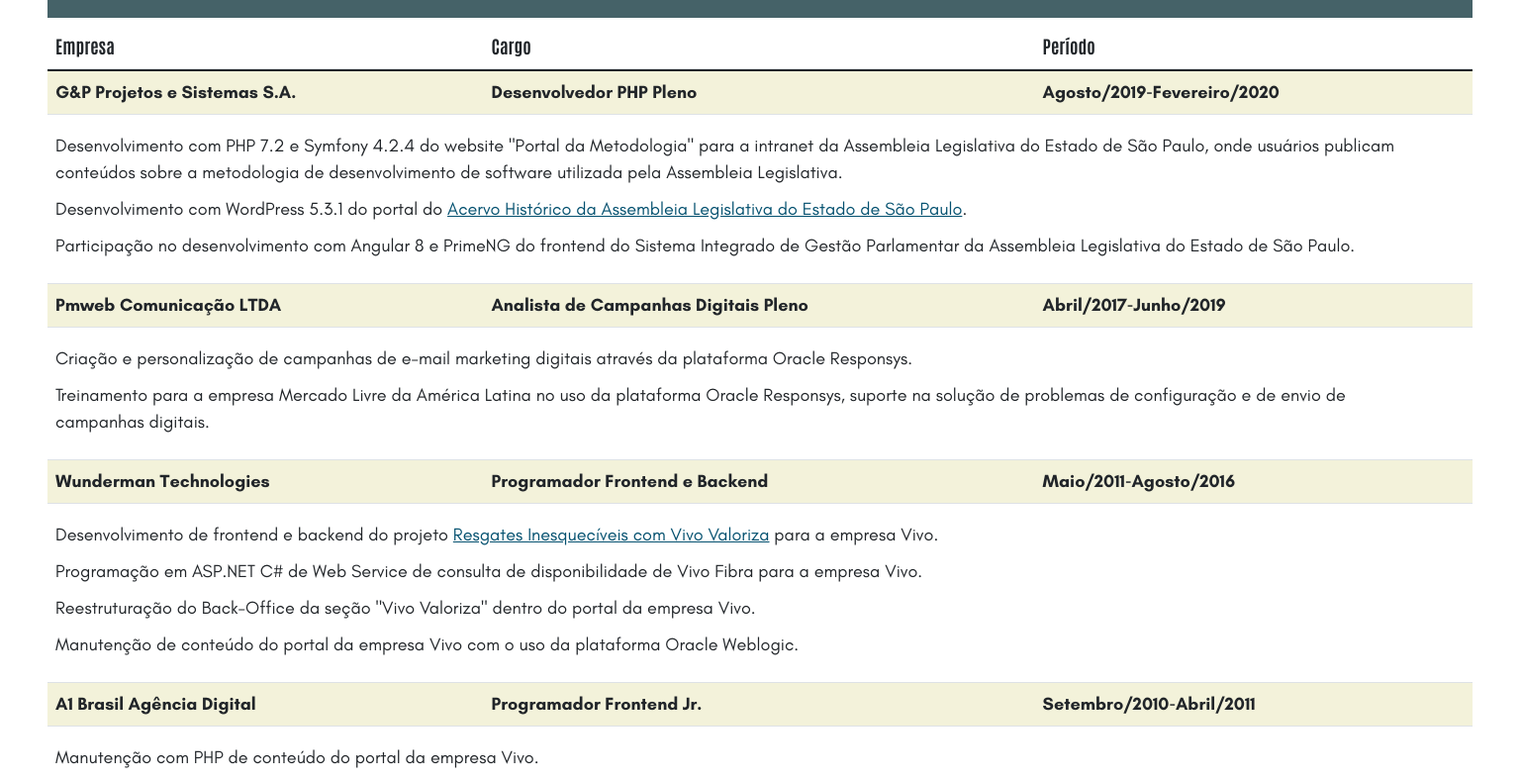
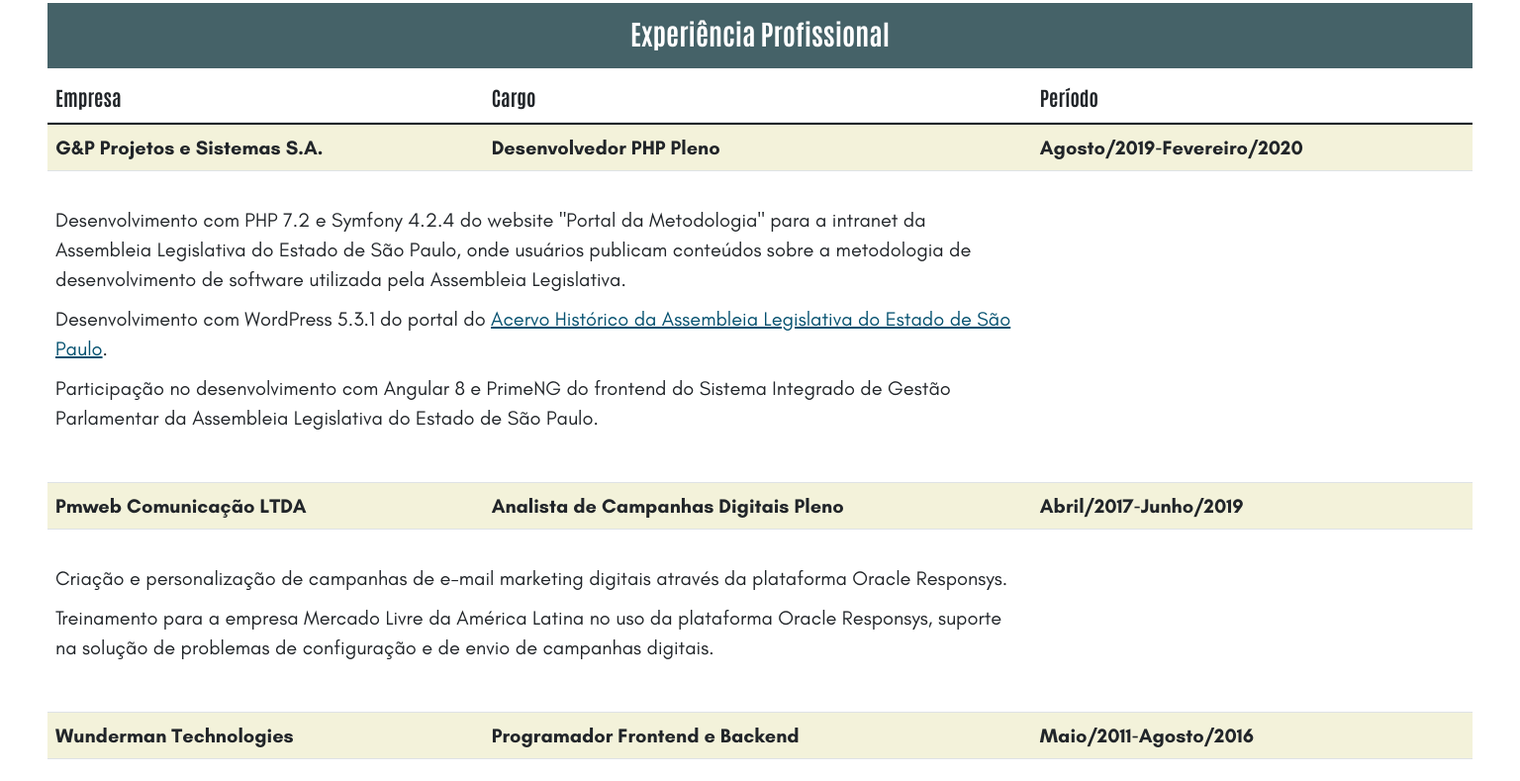
Before and after one commit to jkprogramador/cv, a plain HTML site: page index.html in a window 1536 px wide. Shown: the part 715-1504 px from the top of the page at 99% size. Drawn offline with Linux system fonts and the light colour scheme.

Commit message:
Changes styles.

```diff
--- a/index.html
+++ b/index.html
@@ -71,7 +71,7 @@
                         </tr>
                         <tr>
                             <td colspan="3">
-                                <ul class="list-unstyled pe-3 pe-sm-4 pe-lg-5">
+                                <ul class="list-unstyled pe-3 pe-sm-4 py-xl-3 w-xxl-70">
                                     <li>
                                         Desenvolvimento com PHP 7.2 e Symfony 4.2.4 do website &quot;Portal da Metodologia&quot; para a intranet da
                                         Assembleia Legislativa do Estado de São Paulo, onde usuários publicam conteúdos sobre a metodologia de
@@ -95,7 +95,7 @@
                         </tr>
                         <tr>
                             <td colspan="3">
-                                <ul class="list-unstyled pe-3 pe-sm-4 pe-lg-5">
+                                <ul class="list-unstyled pe-3 pe-sm-4 py-xl-3 w-xxl-70">
                                     <li>
                                         Criação e personalização de campanhas de e-mail marketing digitais através da plataforma Oracle Responsys.
                                     </li>
@@ -113,7 +113,7 @@
                         </tr>
                         <tr>
                             <td colspan="3">
-                                <ul class="list-unstyled pe-3 pe-sm-4 pe-lg-5">
+                                <ul class="list-unstyled pe-3 pe-sm-4 py-xl-3 w-xxl-70">
                                     <li>
                                         Desenvolvimento de frontend e backend do projeto <a href="http://www.vivo.com.br/resgatesinesqueciveis" rel="external">Resgates Inesquecíveis com Vivo Valoriza</a> para a empresa Vivo.
                                     </li>
@@ -136,7 +136,7 @@
                         </tr>
                         <tr>
                             <td colspan="3">
-                                <ul class="list-unstyled pe-3 pe-sm-4 pe-lg-5">
+                                <ul class="list-unstyled pe-3 pe-sm-4 py-xl-3 w-xxl-70">
                                     <li>
                                         Manutenção com PHP de conteúdo do portal da empresa Vivo.
                                     </li>
--- a/styles/style.css
+++ b/styles/style.css
@@ -39,6 +39,10 @@ body {
     background-color: #f3f2da;
 }
 
+h1 {
+    font-size: 2.5rem;
+}
+
 h2 {
     background-color: #456268;
 }
@@ -61,8 +65,26 @@ header {
     }
 }
 
-@media screen and (min-width: 1200px) {
+@media screen and (min-width: 1200px){
     body {
         font-size: 1.125rem; /* 18px */
     }
+
+    h1 {
+        font-size: 3.125rem; /* 50px */
+    }
 }
+
+@media screen and (min-width: 1400px) {
+    body {
+        font-size: 1.25rem; /* 20px */
+    }
+
+    .w-xxl-70 {
+        width: 70%;
+    }
+
+    h1 {
+        font-size: 3.75rem; /* 60px */
+    }
+}
```
